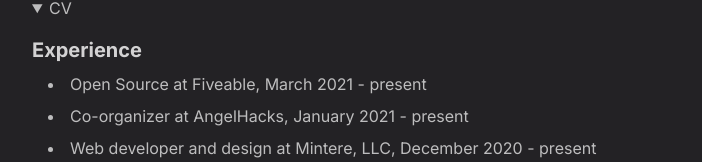
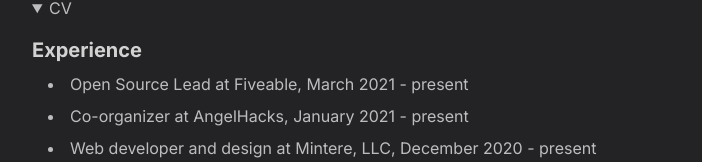
Before and after one commit to sarthaktexas/website-v3, a Next.js app: page / in a window 1280 px wide. Both pictures are taken after a click on the heading "CV". Shown: the part 620-782 px from the top of the page, without its empty margins (288-990 px from the left). Built offline with nearby package versions, Linux system fonts and the light colour scheme; no server answers.

Commit message:
✏️ add lead to position

```diff
--- a/pages/index.js
+++ b/pages/index.js
@@ -19,7 +19,7 @@
             <h1 className="cv-heading">
               Experience
             </h1>
-            <li>Open Source at Fiveable, March 2021 - present</li>
+            <li>Open Source Lead at Fiveable, March 2021 - present</li>
             <li>Co-organizer at AngelHacks, January 2021 - present</li>
             <li>Web developer and design at Mintere, LLC, December 2020 - present</li>
             <li>Lead Organizer at Alamo City Hacks, October 2020 - present</li>
```
